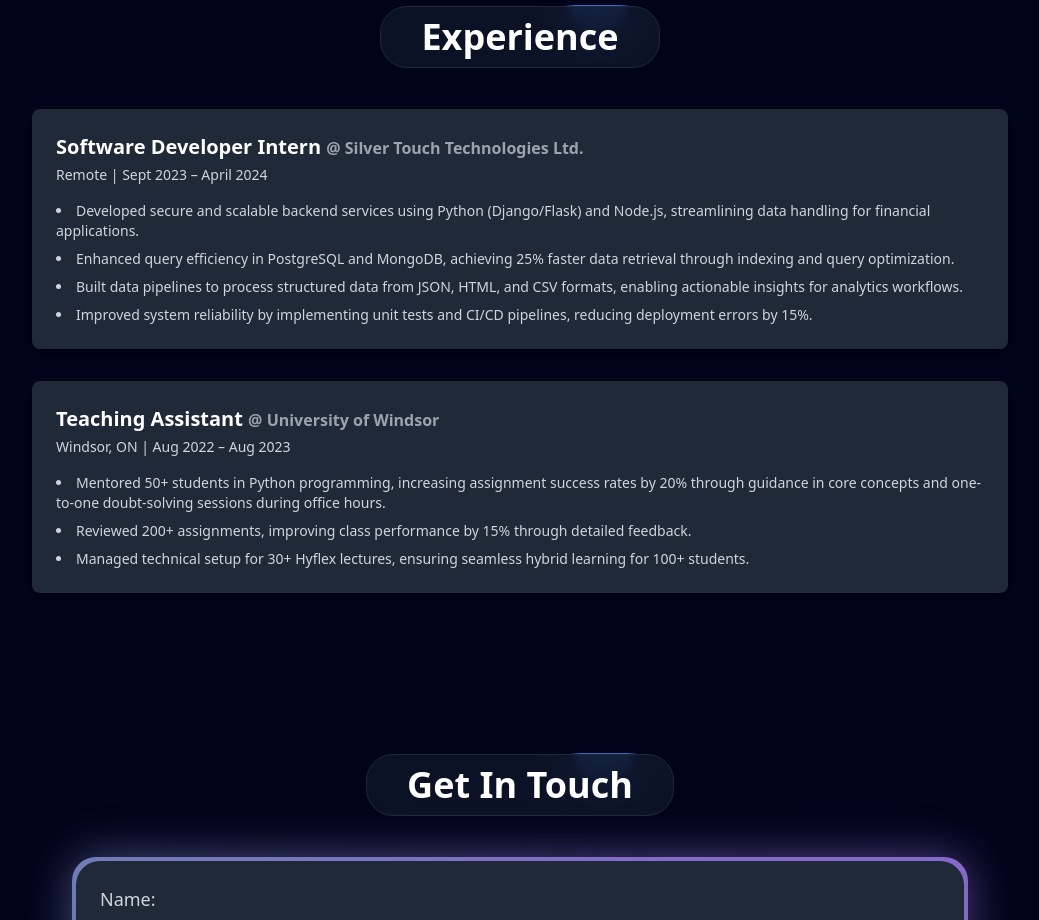
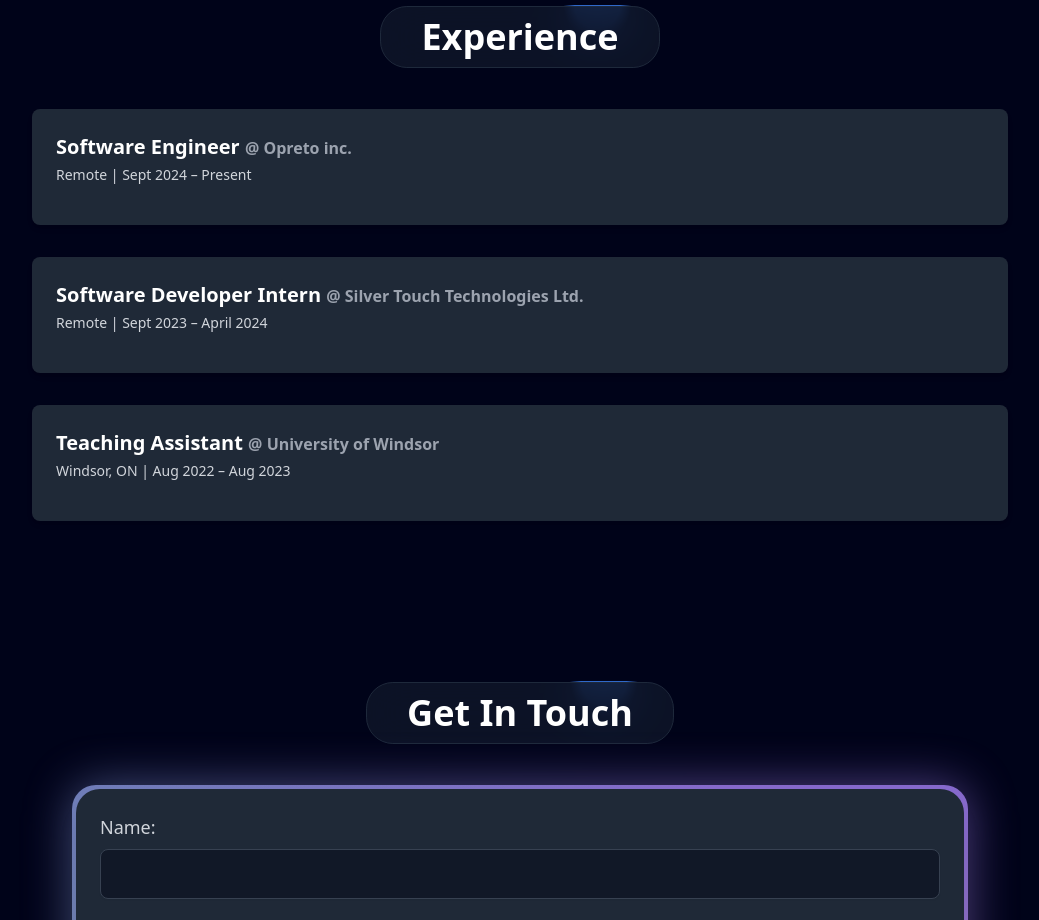
Before and after one commit to Tejashsoni2305/myPortfolioWebsite, a Next.js app in the folder my-portfolio/: page / in a window 1280 px wide. Shown: the part 3200-4120 px from the top of the page, without its empty margins (120-1159 px from the left). Built offline with nearby package versions, Linux system fonts and the light colour scheme.

Commit message:
updated experience section

```diff
--- a/my-portfolio/components/ExperienceSection.js
+++ b/my-portfolio/components/ExperienceSection.js
@@ -1,16 +1,22 @@
 import React from "react";
 import { Button } from "./ui/MovingBorder";
 const experiences = [
+  {
+    company: "Opreto inc.",
+    location: "Remote",
+    role: "Software Engineer",
+    duration: "Sept 2024 – Present",
+    achievements: [
+
+    ],
+  },
   {
     company: "Silver Touch Technologies Ltd.",
     location: "Remote",
     role: "Software Developer Intern",
     duration: "Sept 2023 – April 2024",
     achievements: [
-      "Developed secure and scalable backend services using Python (Django/Flask) and Node.js, streamlining data handling for financial applications.",
-      "Enhanced query efficiency in PostgreSQL and MongoDB, achieving 25% faster data retrieval through indexing and query optimization.",
-      "Built data pipelines to process structured data from JSON, HTML, and CSV formats, enabling actionable insights for analytics workflows.",
-      "Improved system reliability by implementing unit tests and CI/CD pipelines, reducing deployment errors by 15%.",
+
     ],
   },
   {
@@ -19,9 +25,6 @@
     role: "Teaching Assistant",
     duration: "Aug 2022 – Aug 2023",
     achievements: [
-      "Mentored 50+ students in Python programming, increasing assignment success rates by 20% through guidance in core concepts and one-to-one doubt-solving sessions during office hours.",
-      "Reviewed 200+ assignments, improving class performance by 15% through detailed feedback.",
-      "Managed technical setup for 30+ Hyflex lectures, ensuring seamless hybrid learning for 100+ students.",
     ],
   },
 ];
```
